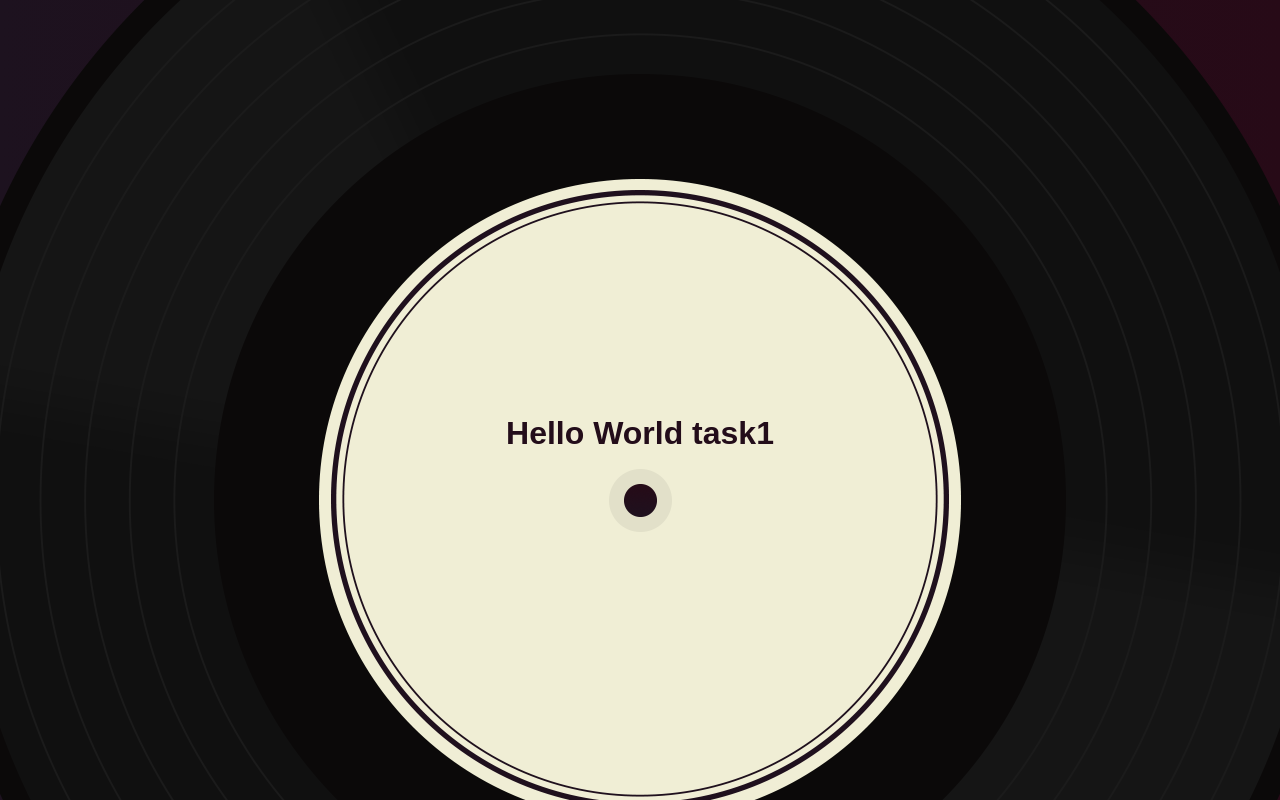
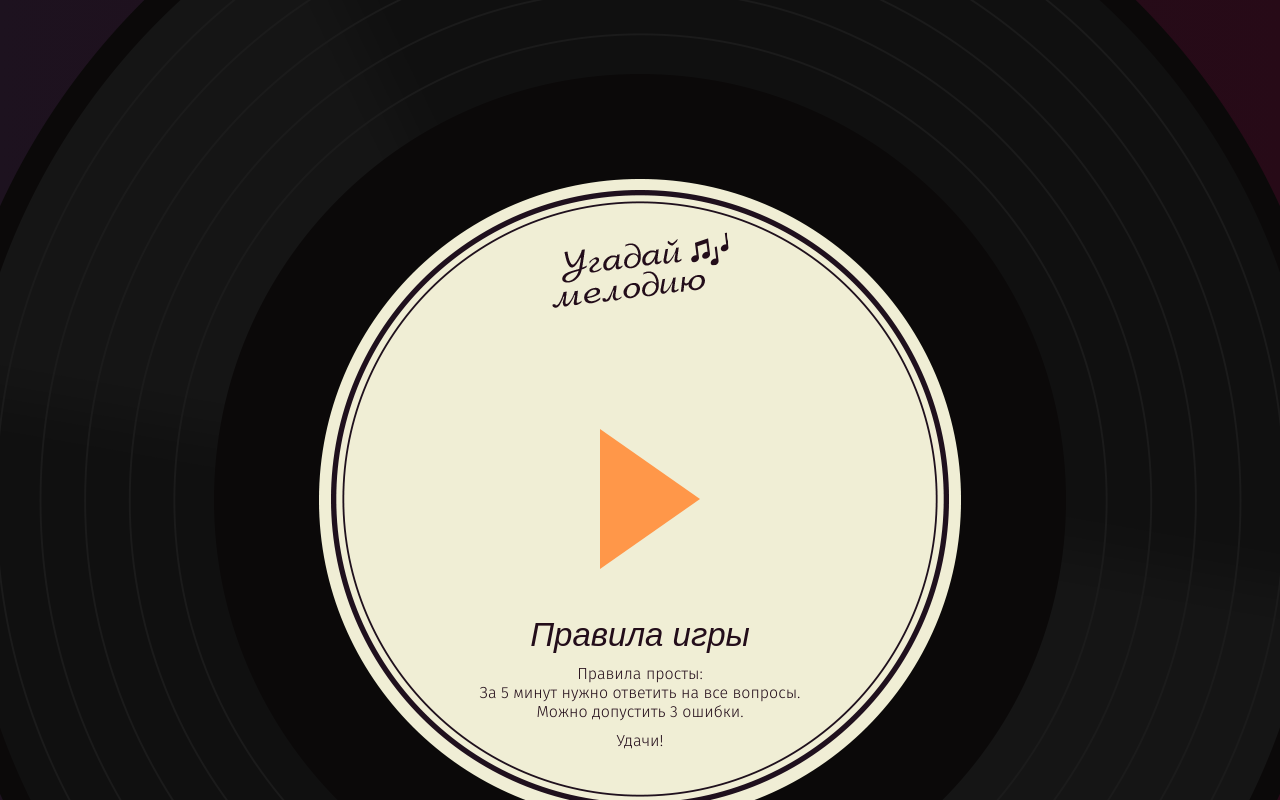
Before and after one commit to Andrej-Poluajanskij/1230411-guess-melody-2, a React app: page / in a window 1280 px wide. Shown: the top 800 px of the page. Built offline with nearby package versions, Linux system fonts and the light colour scheme.

Commit message:
Update components

```diff
--- a/src/App.js
+++ b/src/App.js
@@ -1,8 +1,12 @@
 import React from 'react';
 
+import MainPage from './components/main_page/MainPage';
 
-const  App = () => {
-  return  <h1>Hello World task1</h1>
+
+const App = () => {
+  return (
+    <MainPage/>
+  )
 }
 
 export default App;
--- /dev/null
+++ b/src/components/main_page/MainPage.js
@@ -0,0 +1,26 @@
+import React from 'react';
+
+
+const App = () => {
+
+    return (
+
+      <section className="welcome">
+        <div className="welcome__logo">
+          <img src="img/melody-logo.png" alt="Угадай мелодию" width="186" height="83"/>
+        </div>
+        <button className="welcome__button"><span class="visually-hidden">Начать игру</span></button>
+        <h2 className="welcome__rules-title">Правила игры</h2>
+        <p className="welcome__text">Правила просты:</p>
+        <ul className="welcome__rules-list">
+          <li>За 5 минут нужно ответить на все вопросы.</li>
+          <li>Можно допустить 3 ошибки.</li>
+        </ul>
+        <p className="welcome__text">Удачи!</p>
+      </section>
+
+  );
+
+}
+
+export default App;
```
